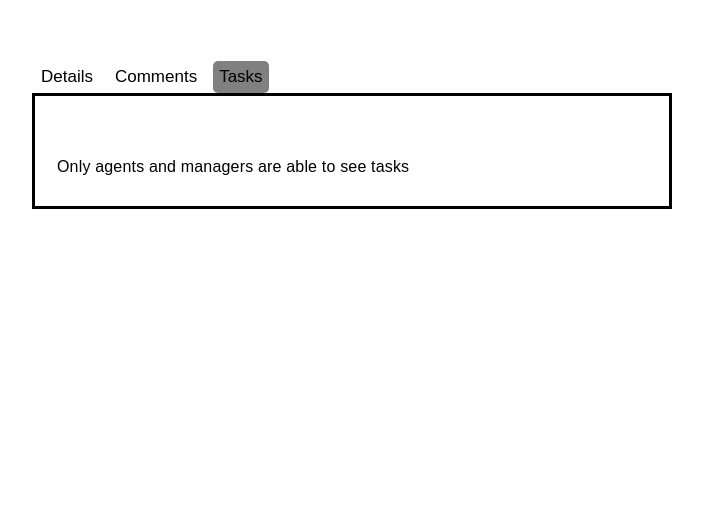
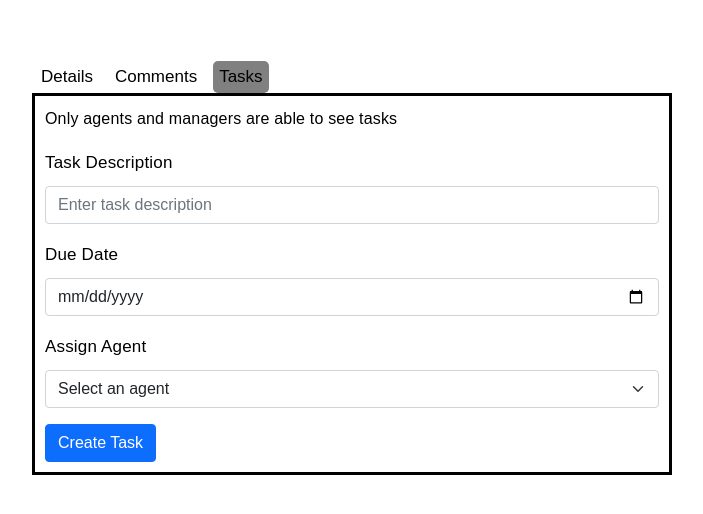
Before and after one commit to Christian-Hummel/IMC-AFS-Group1, a Django app: page /report/1 in a window 1280 px wide, after a click on "Tasks". Shown: the part 79-593 px from the top of the page, without its empty margins (288-991 px from the left). Run offline with Django 4.2, Linux system fonts and the light colour scheme; tables that the repository leaves empty hold one stand-in row (values such as "Sample post"); grey boxes marked "Sample" are stand-in pictures.

Commit message:
add contents for creating a task as manager

```diff
--- a/templates/reportdetails.html
+++ b/templates/reportdetails.html
@@ -245,9 +245,72 @@
 </div>
 <!-- Tab for Task Creation -->
 <div id="tasks" class="tasks" style="display: none;">
+    {% if user.id and user.role == "manager" %}
     <div class="container mt-5">
-    {% if user.id and user.role == "manager" %}
         <h2>Create Task for this Report</h2>
+                            <form method="post" action="{% url 'create_task' report.id %}">
+                        {% csrf_token %}
+                        <div class="mb-3">
+                            <label for="description" class="form-label">Description</label>
+                            <input type="text" class="form-control" id="description" name="description" placeholder="Enter the Description" required>
+                        </div>
+                        <div class="mb-3">
+                            <label for="assigned_date" class="form-label">Task Assigned Date</label>
+                            <input type="date" class="form-control" id="assigned_date" name="assigned_date" placeholder="Enter the assigned date"  required>
+                        </div>
+                        <div class="mb-3">
+                            <label for="due_date" class="form-label">Task Due Date</label>
+                            <input type="date" class="form-control" id="due_date" name="due_date" placeholder="Enter the due date"  required>
+                        </div>
+                        <input type="hidden" name="manager_id" value="{{ user.id }}">
+                        <div class="mb-3">
+                            <label for="agent" class="form-label">Assign Agent</label>
+                            <select name="agent" id="agent" class="form-select" required>
+                                <option value="" disabled selected>Select an agent</option>
+                                {% for agent in agents %}
+                                    <option value="{{ agent.id }}">{{ agent.first_name }} {{ agent.last_name }}</option>
+                                {% endfor %}
+                            </select>
+                        </div>
+                        <button type="submit" class="btn btn-primary w-100">Create Task</button>
+                    </form>
+    {% elif user.id and user.role == "agent" %}
+        {% if tasks %}
+            <table class="table table-striped">
+                <thead>
+                    <tr>
+                        <th>Description</th>
+                        <th>Manager</th>
+                        <th>Assigned Date</th>
+                        <th>Due Date</th>
+                        <th>Status</th>
+                    </tr>
+                </thead>
+                <tbody>
+                    {% for task in tasks %}
+                    <tr>
+                        <td>{{ task.description }}</td>
+                        <td>{{ task.manager.first_name }} {{ task.manager.last_name }}</td>
+                        <td>{{ task.assigned_date }}</td>
+                        <td>{{ task.due_date }}</td>
+                        <td>{{ task.status }}</td>
+                        <td>
+                        {% if task.status == 'In Progress' %}
+                            <form method="post" action="{% url 'change_status' task.id %}">
+                                {% csrf_token %}
+                                <button type="submit" class="btn btn-success btn-sm">Mark as Done</button>
+                            </form>
+                        {% endif %}
+                        </td>
+                    </tr>
+                    {% endfor %}
+                </tbody>
+            </table>
+        {% else %}
+            <p>No tasks assigned to you currently </p>
+        {% endif %}
+    {% elif not user.id %}
+        <p>Only agents and managers are able to see tasks</p>
         <form method="post" action="{% url 'create_task' report.id %}">
             {% csrf_token %}
 
```
